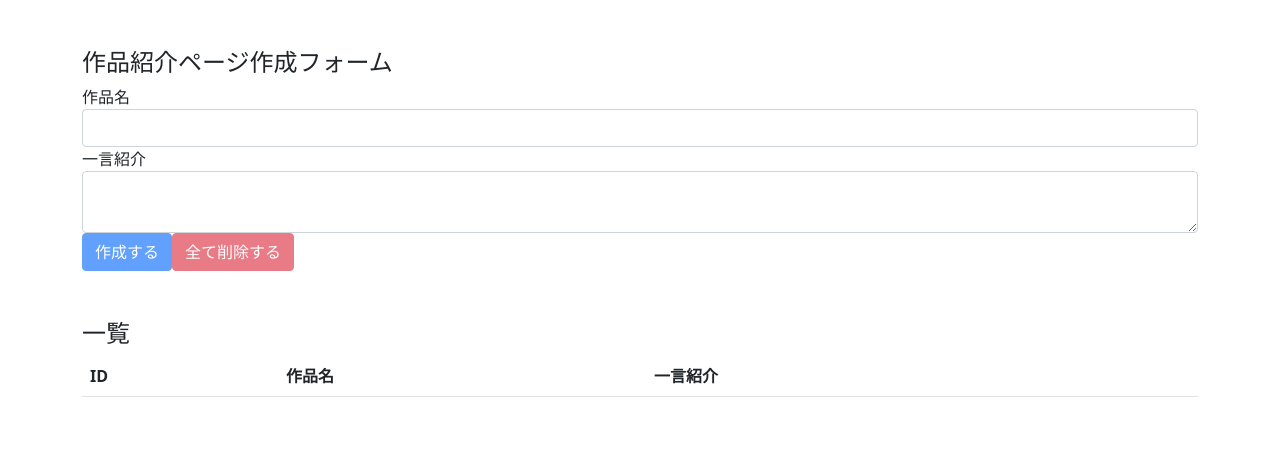
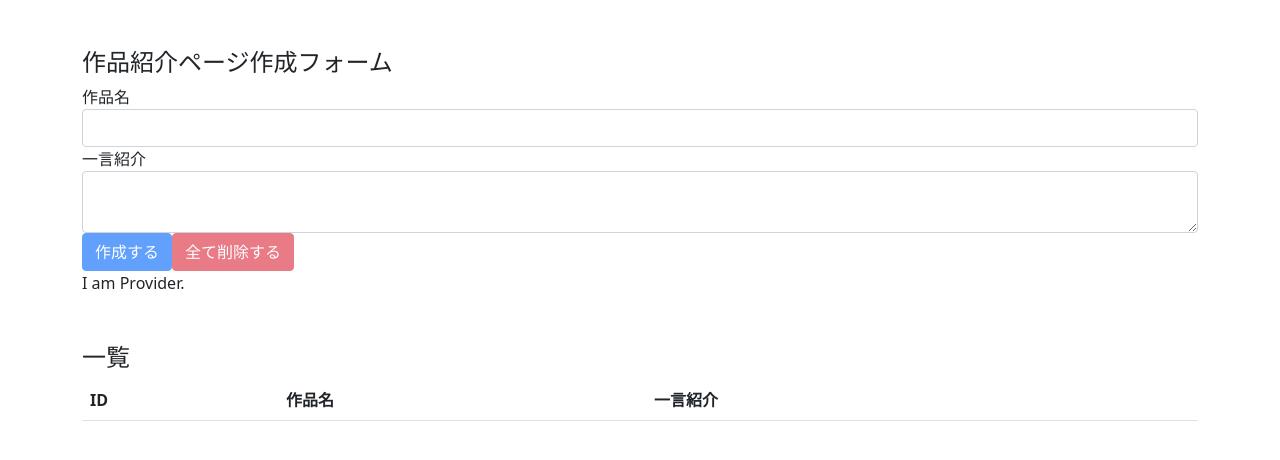
Before and after one commit to sil-co/React-hooks-101, a React (Create React App) app: page / in a window 1280 px wide. Shown: the top 460 px of the page. Built offline with nearby package versions, Linux system fonts and the light colour scheme.

Commit message:
setup react context provider

```diff
--- a/src/components/App.js
+++ b/src/components/App.js
@@ -4,21 +4,21 @@
 
 import EventForm from './EventForm';
 import Events from './Events';
+import AppContext from '../contexts/AppContext';
+import reducer from '../reducers';
 
-import reducer from '../reducers';
+console.log({AppContext});
 
 const App = () => {
   const [state, dispatch] = useReducer(reducer, []);
 
   return (
-    <div className="container">
-
-      <EventForm state={state} dispatch={dispatch} />
-
-      <Events state={state} dispatch={dispatch} />
-
-
-    </div>
+    <AppContext.Provider value={'I am Provider.'}>
+      <div className="container">
+        <EventForm state={state} dispatch={dispatch} />
+        <Events state={state} dispatch={dispatch} />
+      </div>
+    </AppContext.Provider>
   );
 };
 
--- a/src/components/Events.js
+++ b/src/components/Events.js
@@ -1,11 +1,15 @@
-import React from 'react';
+import React, { useContext } from 'react';
 
 import Event from './Event';
+import AppContext from '../contexts/AppContext';
 
 
 const Events = ({ state, dispatch }) => {
+  const value = useContext(AppContext);
+
   return (
     <>
+      <div>{value}</div>
       <h4 className="mt-5">一覧</h4>
       <table className="table table-hover">
         <thead>
```
